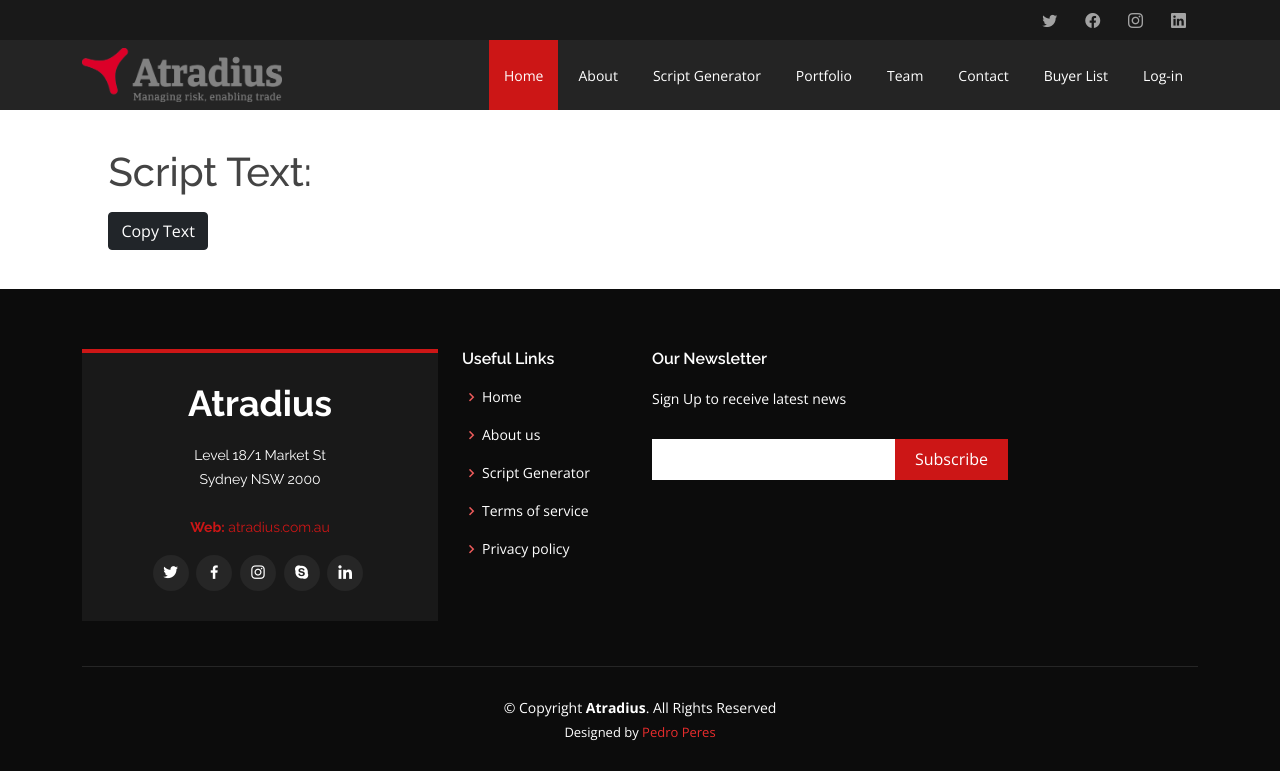
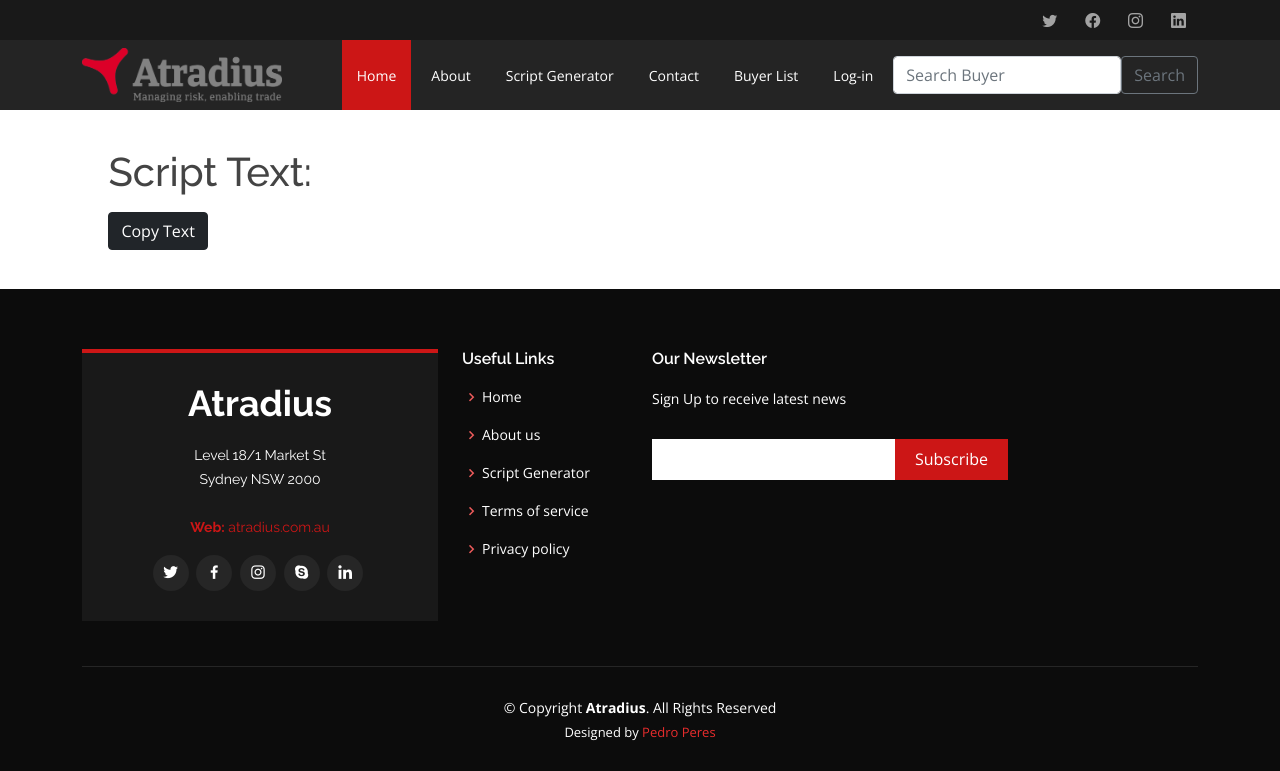
Before and after one commit to phperes28/atradius-da-linode, a Django app: page /DA_generator/script in a window 1280 px wide. Shown: the top 771 px of the page. Run offline with Django 4.2, Linux system fonts and the light colour scheme; some libraries are stand-ins or nearby versions.

Commit message:
Search function
search function that querys DB based on BN, name or acn and display results

```diff
--- a/DA_generator/templates/header.html
+++ b/DA_generator/templates/header.html
@@ -1,4 +1,5 @@
 {% load static %}
+
 
 <!DOCTYPE html>
 <html lang="en">
@@ -64,11 +65,21 @@
           <li><a class="nav-link scrollto active" href="/">Home</a></li>
           <li><a class="nav-link scrollto" href="/#about">About</a></li>
           <li><a class="nav-link scrollto" href="/#services">Script Generator</a></li>
-          <li><a class="nav-link scrollto " href="/#portfolio">Portfolio</a></li>
-          <li><a class="nav-link scrollto" href="/#team">Team</a></li>
+          <!-- <li><a class="nav-link scrollto " href="/#portfolio">Portfolio</a></li> -->
+          <!-- <li><a class="nav-link scrollto" href="/#team">Team</a></li> -->
           <li><a class="nav-link scrollto" href="/#contact">Contact</a></li>
           <li><a class="nav-link scrollto" href="{% url 'buyer-list' %}">Buyer List</a></li>
           <li><a class="nav-link scrollto" href="/accounts/login">Log-in</a></li>
+          <li>
+
+              <form class="d-flex" method="POST" action="{% url 'buyer-list' %}">
+
+                {% csrf_token %}
+
+                <input class="form-control mr-sm-2" type="search" placeholder="Search Buyer" aria-label="Search" name="searched">
+                <button class="btn btn-outline-secondary my-2 my-sm-0" type="submit">Search</button>
+              </form>
+        </li>
         </ul>
         <i class="bi bi-list mobile-nav-toggle"></i>
       </nav><!-- .navbar -->
--- a/DA_generator/views.py
+++ b/DA_generator/views.py
@@ -7,6 +7,7 @@ from .forms import DAForm, BuyerForm, SelectForm
 from .scripts import generate_first_contact, generate_annual_review_with_supplier, generate_annual_review_no_supplier, da_type, generate_NNP_info,generate_claims_WD
 from django.contrib.auth.decorators import login_required
 from .models import BuyerDB
+from django.db.models import Q
 from django.contrib import messages
 from django.core.exceptions import *
 
@@ -49,6 +50,7 @@ def index(request):
             #FIRST CONTACT
             if da_type.cleaned_data["da_type"] == "First Contact":
                 # print(data_dir["da_type"]["First Contact"])
+
                 context_2 = {
                     "da_script" : generate_first_contact(data_dir["buyer_number"], data_dir["buyer_name"], data_dir["contact_name"], data_dir["customer_name"], data_dir["fins_required_1"],data_dir["fins_required_2"],data_dir["sender"])
                 }
@@ -95,7 +97,7 @@ def index(request):
                     buyer_form.save()
                     return render(request,"DA_generator/script.html", context=context_2)
 
-                except BuyerDB.buyer_number.DoesNotExist or DoesNotExist:
+                except BuyerDB.buyer_number.DoesNotExist or ObjectDoesNotExist:
                     context_2 = {
                         "da_script" : generate_NNP_info(data_dir["buyer_number_1"], data_dir["buyer_name"], data_dir["contact_name"], data_dir["customer_name"])
                     }
@@ -103,19 +105,13 @@ def index(request):
                     return render(request,"DA_generator/script.html", context=context_2)
 
 
-
-
-
             else:
                 print("nao foi")
 
 
-    # # num_instances_avail = BookInstance.objects.filter(status__exact="a").count()
 
     context = {
-        # "num_books": num_books,
-        # "num_instances": num_instances,
-        # "num_instances_avail": num_instances_avail,
+
         "buyer_form": buyer_form,
         "da_form" : da_form,
         "da_type" : da_type,
@@ -128,16 +124,6 @@ def index(request):
 
 
 
-# class BookCreate(CreateView): #book_form.html
-#     model = Book
-#     fields = "__all__"
-
-
-# class BookDetail(DetailView):
-#     model = Book
-
-
-
 def script_page(request):
     # use context items passed and use them as arguments in a function call
 
@@ -147,8 +133,18 @@ def script_page(request):
 #create view for SCRIPT
 
 def all_buyers(request):
-    buyer_list = BuyerDB.objects.all()
+    if request.method == "POST":
+        searched = request.POST['searched']
+        buyers = BuyerDB.objects.filter(Q(buyer_number__contains= searched) | Q(buyer_name__contains=searched) | Q(business_number__contains=searched))
 
-    return render(request, "DA_generator/buyer_list.html",
-                  {"buyer_list" : buyer_list}
+        buyer_list = BuyerDB.objects.all()
+
+        return render(request, "DA_generator/buyer_list.html",
+                    {"searched" : searched, "buyers" : buyers}
                    )
+    else:
+        buyer_list = BuyerDB.objects.all()
+
+        return render(request, "DA_generator/buyer_list.html",
+                    {"buyer_list" : buyer_list}
+                   )
```
Also changed, not shown: DA_generator/outlook.py (added, +32 -0 lines), DA_generator/templates/DA_generator/buyer_list.html (+30 -10 lines), db.sqlite3.
